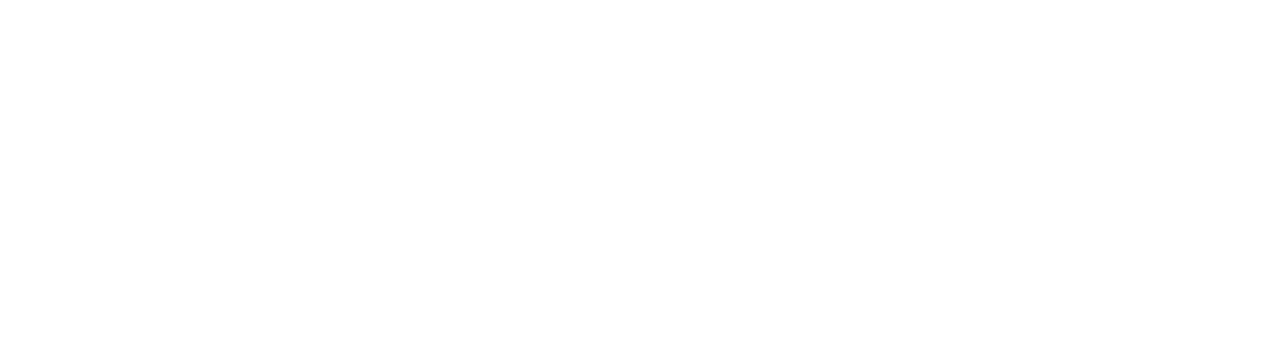
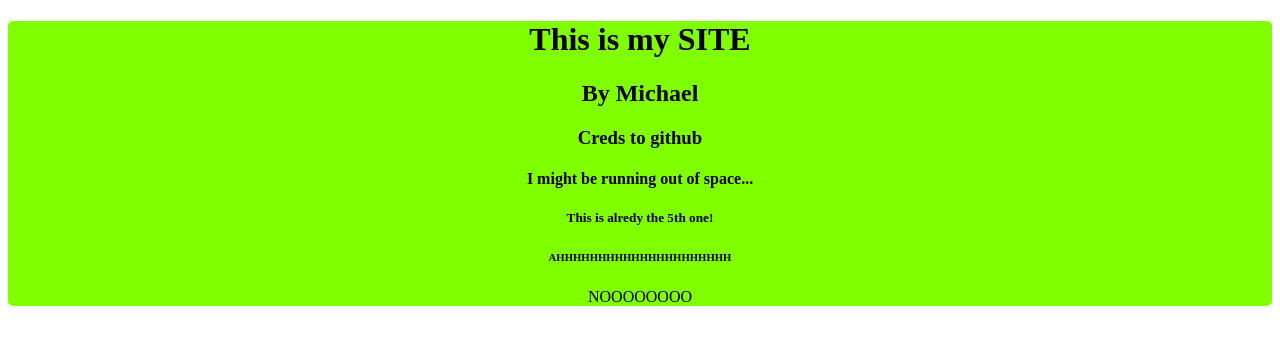
Before and after one commit to michaelmeredith15-arch/site, a plain HTML site: page index.html in a window 1280 px wide. Drawn offline with Linux system fonts and the light colour scheme.

Commit message:
Added topbar

```diff
--- a/index.html
+++ b/index.html
@@ -2,6 +2,23 @@
 <html>
     <head>
         <title>SITE</title>
+        <style>
+            #top {
+                background-color: chartreuse;
+                text-align: center;
+                border-radius: 5px;
+            }
+        </style>
     </head>
-    <body></body>
+    <body>
+        <div id="top">
+            <h1>This is my SITE</h1>
+            <h2>By Michael</h2>
+            <h3>Creds to github</h3>
+            <h4>I might be running out of space...</h4>
+            <h5>This is alredy the 5th one!</h5>
+            <h6>AHHHHHHHHHHHHHHHHHHHHH</h6>
+            <p id="smol_text">NOOOOOOOO</p>
+        </div>
+    </body>
 </html>
```
